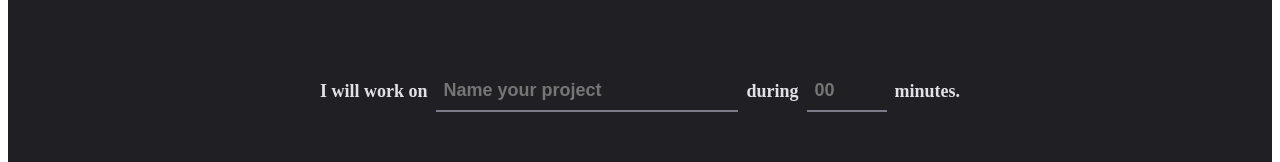
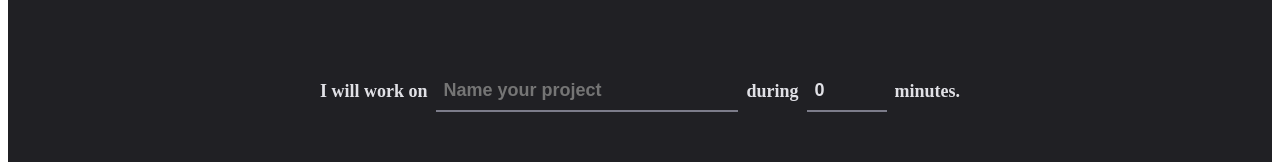
Before and after one commit to rianperassoli/ignite2023_timer, a React (Vite) app: page / in a window 1280 px wide. Shown: the part 196-358 px from the top of the page. Built offline with nearby package versions, Linux system fonts and the light colour scheme.

Commit message:
improved Cycle form and creating cycles

```diff
--- a/package.json
+++ b/package.json
@@ -12,11 +12,14 @@
     "fix-lints": "eslint src --ext .ts,.tsx --fix"
   },
   "dependencies": {
+    "@hookform/resolvers": "^3.3.2",
     "phosphor-react": "^1.4.1",
     "react": "^18.2.0",
     "react-dom": "^18.2.0",
+    "react-hook-form": "^7.47.0",
     "react-router-dom": "^6.16.0",
-    "styled-components": "^6.0.8"
+    "styled-components": "^6.0.8",
+    "zod": "^3.22.4"
   },
   "devDependencies": {
     "@rocketseat/eslint-config": "^2.1.0",
--- a/src/pages/Home/index.tsx
+++ b/src/pages/Home/index.tsx
@@ -1,3 +1,7 @@
+import { useState } from 'react'
+import { useForm } from 'react-hook-form'
+import { zodResolver } from '@hookform/resolvers/zod'
+import * as zod from 'zod'
 import { Play } from 'phosphor-react'
 import {
   CountdownContainer,
@@ -9,17 +13,75 @@
   TaskInput,
 } from './styles'
 
+const newCycleFormValidationSchema = zod.object({
+  task: zod.string().min(1, 'name your task'),
+  minutesAmount: zod
+    .number()
+    .min(5, 'minutes must be more than 5')
+    .max(60, 'minutes must be less than 60'),
+})
+
+type NewCycleFormData = zod.infer<typeof newCycleFormValidationSchema>
+
+interface Cycle {
+  id: string
+  task: string
+  minutesAmount: number
+}
+
 export function Home() {
+  const [cycles, setCycles] = useState<Cycle[]>([])
+  const [activeCycleId, setActiveCycleId] = useState<string | null>(null)
+  const [amountSecondsPassed, setAmountSecondsPassed] = useState(0)
+
+  // the ZOD error messages is acessible on {formState} = useForm()
+  const { register, handleSubmit, watch, reset } = useForm<NewCycleFormData>({
+    resolver: zodResolver(newCycleFormValidationSchema),
+    defaultValues: {
+      task: '',
+      minutesAmount: 0,
+    },
+  })
+
+  function handleCreateNewCycle(data: NewCycleFormData) {
+    const id = String(new Date().getTime())
+
+    const newCycle: Cycle = {
+      id,
+      task: data.task,
+      minutesAmount: data.minutesAmount,
+    }
+
+    setCycles((state) => [...state, newCycle])
+    setActiveCycleId(id)
+
+    reset()
+  }
+
+  const activeCycle = cycles.find((cycle) => cycle.id === activeCycleId)
+
+  const totalSeconds = activeCycle ? activeCycle.minutesAmount * 60 : 0
+  const currentSeconds = activeCycle ? totalSeconds - amountSecondsPassed : 0
+
+  const minutesAmount = Math.floor(currentSeconds / 60)
+  const secondsAmount = currentSeconds % 60
+
+  const minutes = String(minutesAmount).padStart(2, '0')
+  const seconds = String(secondsAmount).padStart(2, '0')
+
+  const task = watch('task')
+  const isSubmitDisabled = !task
+
   return (
     <HomeContainer>
-      <form action="">
+      <form onSubmit={handleSubmit(handleCreateNewCycle)} action="">
         <FormContainer>
           <label htmlFor="task">I will work on</label>
           <TaskInput
             id="task"
-            type="text"
             list="task-suggestions"
             placeholder="Name your project"
+            {...register('task')}
           />
 
           <datalist id="task-suggestions">
@@ -37,19 +99,20 @@
             step={5}
             min={5}
             max={60}
+            {...register('minutesAmount', { valueAsNumber: true })}
           />
 
           <span>minutes.</span>
         </FormContainer>
         <CountdownContainer>
-          <span>0</span>
-          <span>0</span>
+          <span>{minutes[0]}</span>
+          <span>{minutes[1]}</span>
           <Separator>:</Separator>
-          <span>0</span>
-          <span>0</span>
+          <span>{seconds[0]}</span>
+          <span>{seconds[1]}</span>
         </CountdownContainer>
 
-        <StartCountdownButton disabled type="submit">
+        <StartCountdownButton disabled={isSubmitDisabled} type="submit">
           <Play size={24} /> Start
         </StartCountdownButton>
       </form>
```
Also changed, not shown: 1 other file (tests, documents, lock files or other folders).
